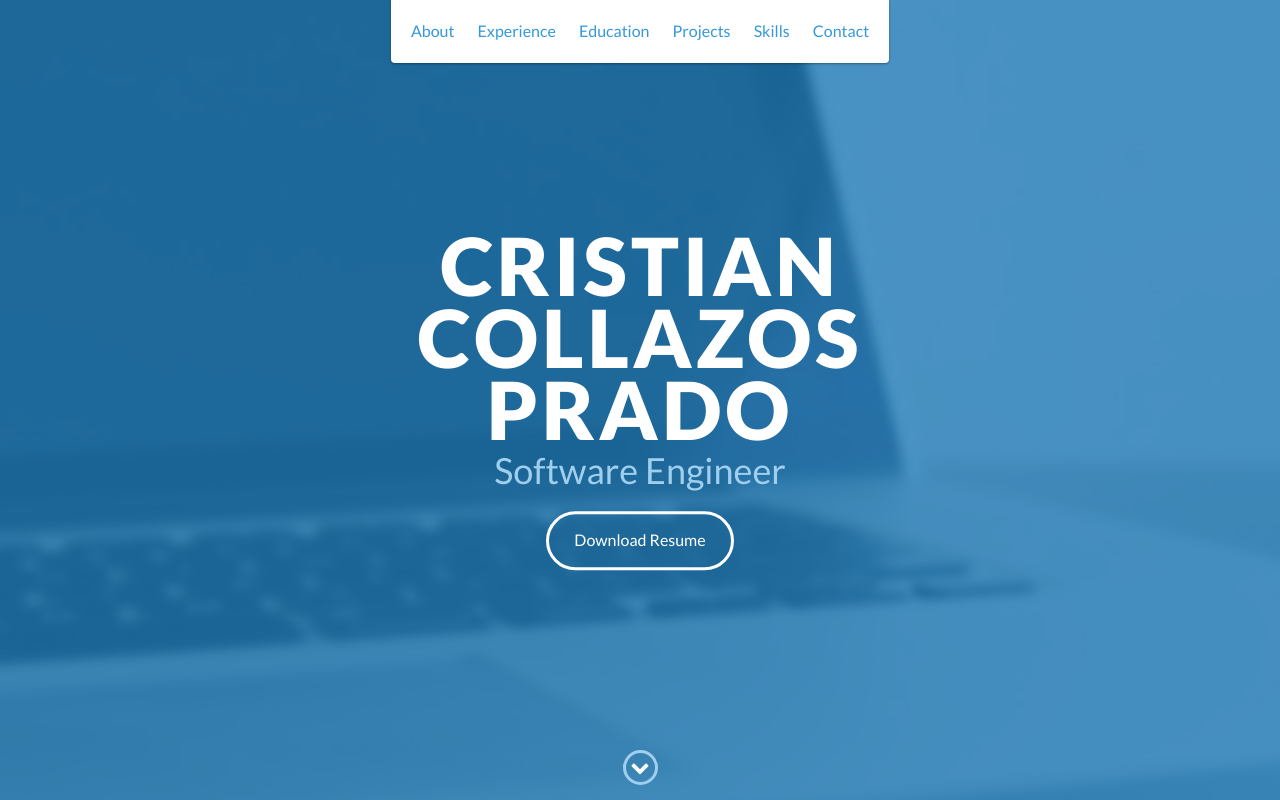
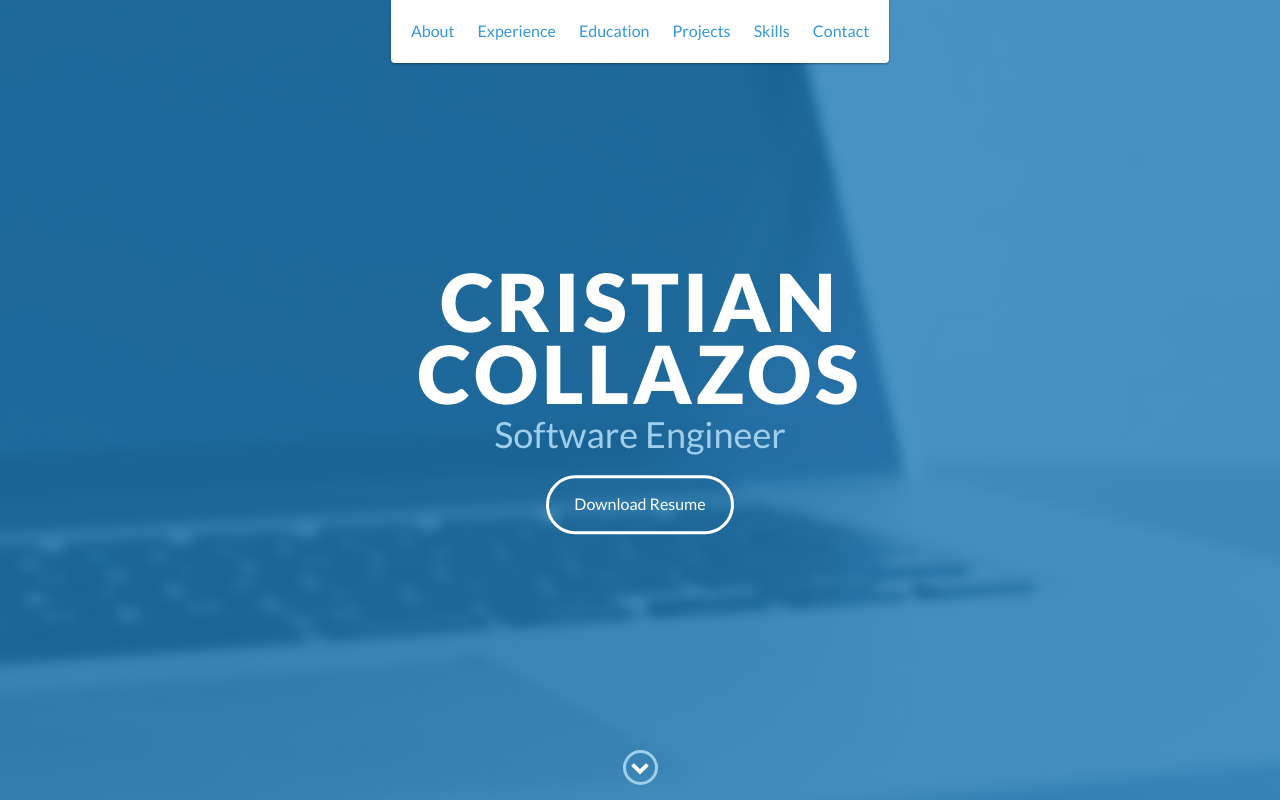
Before and after one commit to cristian-collazos/devportfolio, a website: page index.html in a window 1280 px wide. Shown: the top 800 px of the page. Drawn offline with nearby package versions, Linux system fonts and the light colour scheme.

Commit message:
Update index.html

```diff
--- a/index.html
+++ b/index.html
@@ -48,7 +48,7 @@
 
     <div id="lead">
         <div id="lead-content">
-            <h1>Cristian Collazos Prado</h1>
+            <h1>Cristian Collazos</h1>
             <h2>Software Engineer</h2>
             <a href="#" class="btn-rounded-white">Download Resume</a>
         </div>
```
